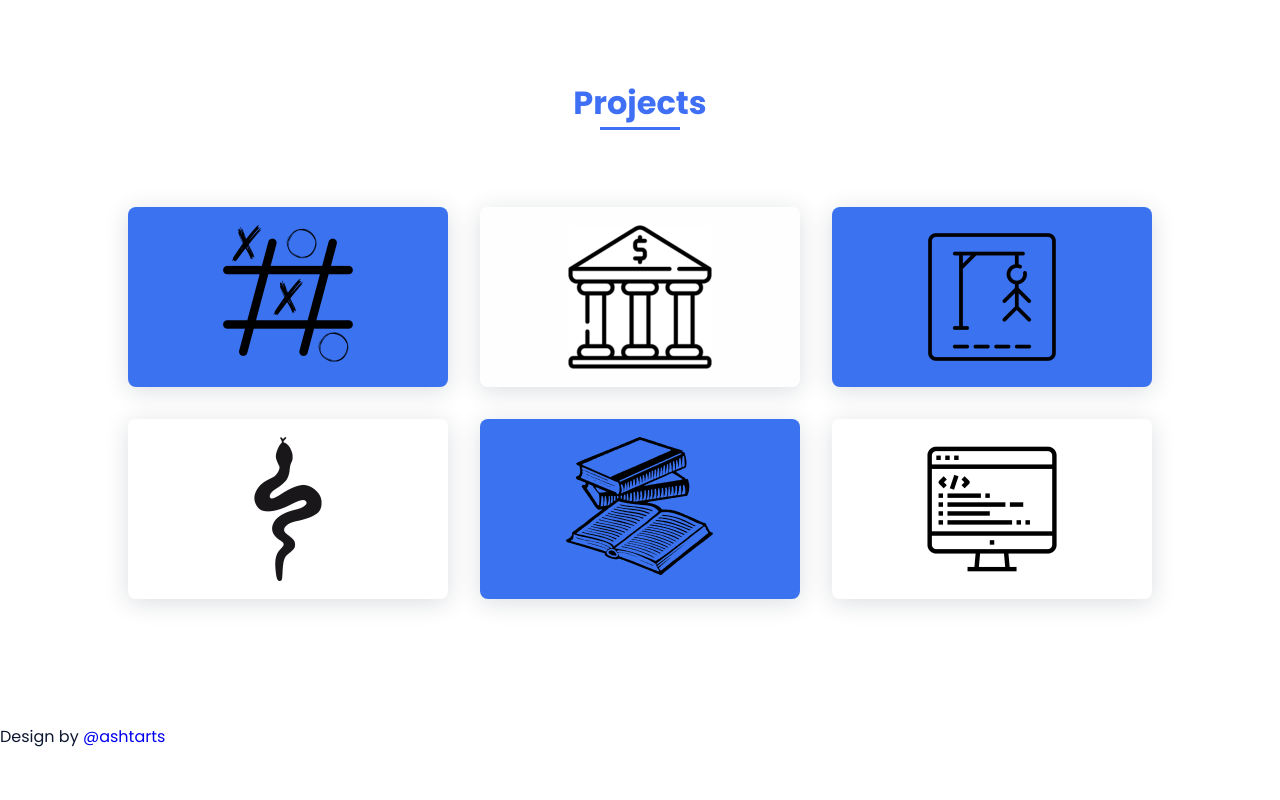
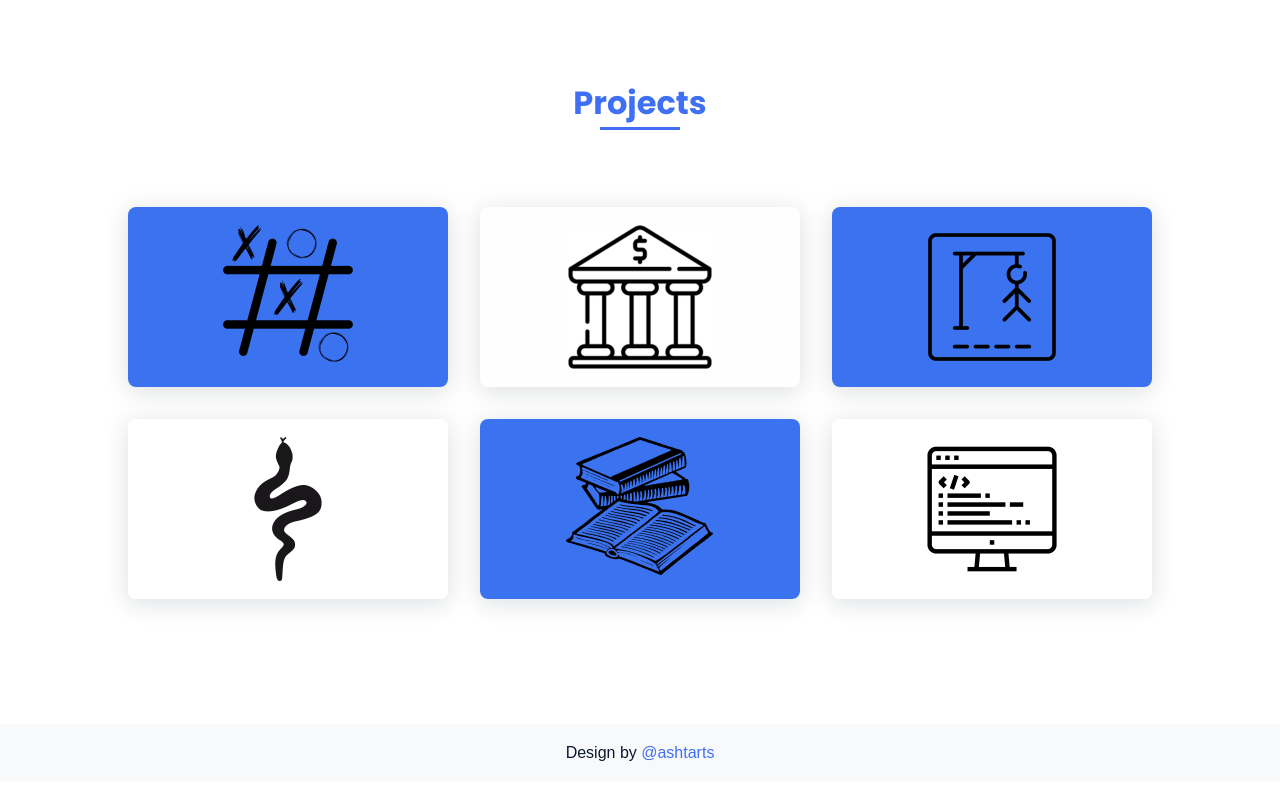
Before and after one commit to ashtarts/portfolio, a plain HTML site: page index.html in a window 1280 px wide. Shown: the part 1812-2612 px from the top of the page. Drawn offline with nearby package versions, Linux system fonts and the light colour scheme; files whose address does not match are found by name.

Commit message:
Update styles.css

```diff
--- a/styles.css
+++ b/styles.css
@@ -313,23 +313,22 @@ img {
   transform: scale(1.1);
 }
 
-.contact__input {
+.l-footer {
   width: 100%;
-  font-size: var(--normal-font-size);
-  font-weight: var(--font-semi);
-  padding: 1rem;
-  border-radius: 0.5rem;
-  border: 1.5px solid var(--second-color);
-  outline: none;
-  margin-bottom: var(--mb-4);
+  background-color: #f8f9fa;
+  padding: 20px 0;
+  text-align: center;
 }
-.contact__button {
-  display: block;
-  border: none;
-  outline: none;
-  font-size: var(--normal-font-size);
-  cursor: pointer;
-  margin-left: auto;
+
+.l-footer p {
+  margin: 0;
+  font-family: Arial, sans-serif;
+  font-size: 16px;
+}
+
+.l-footer a {
+  text-decoration: none;
+  color: var(--first-color);
 }
 
 @media screen and (max-width: 320px) {
@@ -373,13 +372,8 @@ img {
     column-gap: 2rem;
     padding-top: 2rem;
   }
-  .contact__form {
-    width: 360px;
-    padding-top: 2rem;
-  }
-  .contact__container {
-    justify-items: center;
-  }
+
+
 }
 @media screen and (min-width: 768px) {
   body {
```
